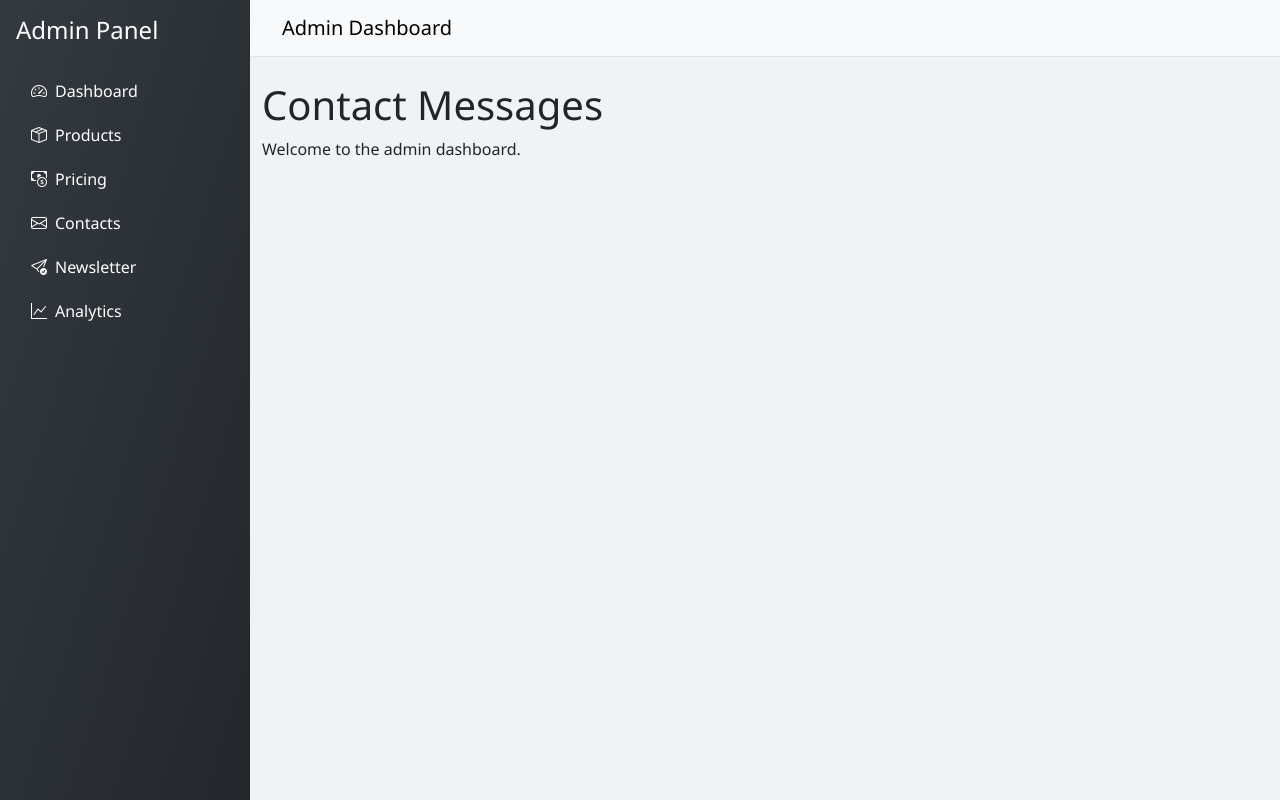
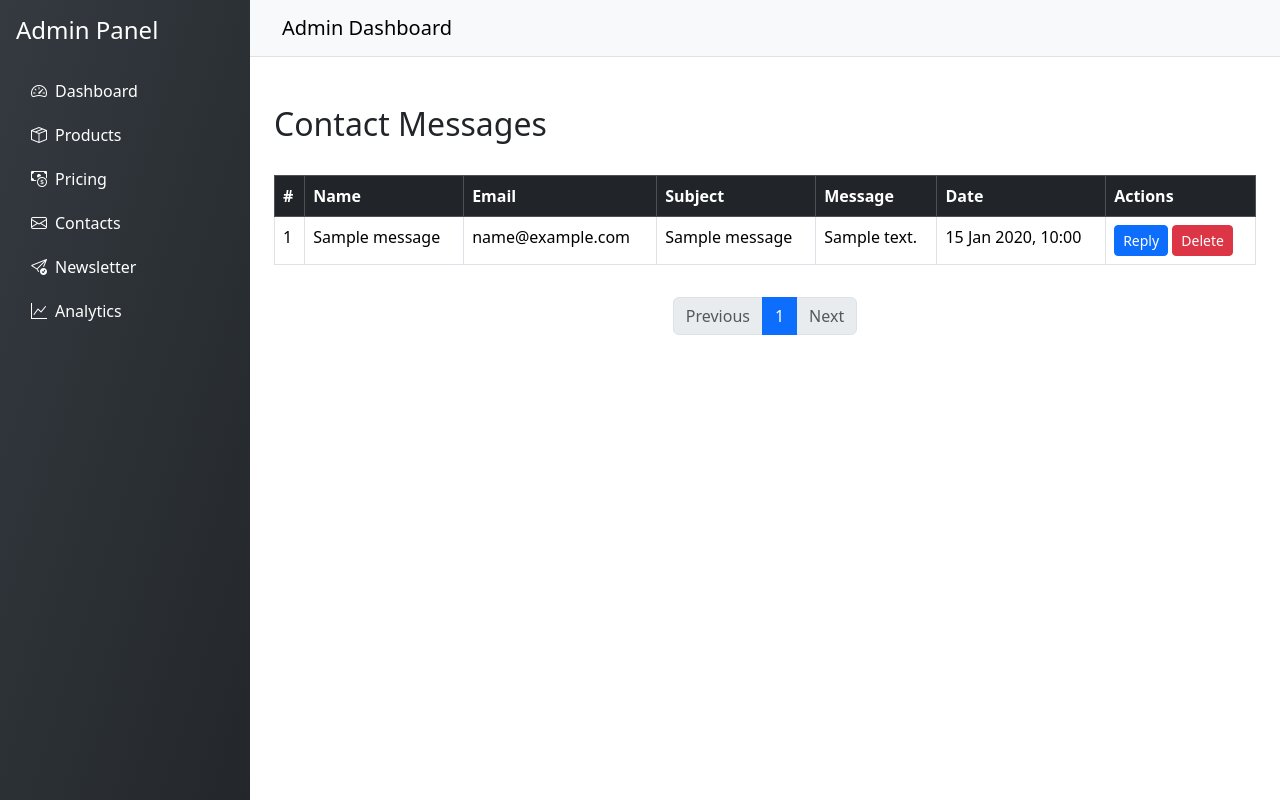
Before and after one commit to Pelusharaz/sharaztechnologies, a PHP site: page /Backend/pages/contacts.php in a window 1280 px wide. Run offline with PHP 8.4, Linux system fonts and the light colour scheme; tables that the repository leaves empty hold one stand-in row (values such as "Sample post").

Commit message:
13th May 2025

```diff
--- a/Backend/css/style.css
+++ b/Backend/css/style.css
@@ -43,3 +43,16 @@ a {
     margin-left: 0;
   }
 }
+
+
+/* contacts.php */
+.actions a {
+    margin-right: 10px;
+  }
+
+
+  .pagination .page-item.active .page-link {
+  background-color: #0d6efd;
+  border-color: #0d6efd;
+  color: #fff;
+}
--- a/Backend/includes/header.php
+++ b/Backend/includes/header.php
@@ -8,6 +8,9 @@
   <link href="https://cdn.jsdelivr.net/npm/bootstrap@5.3.3/dist/css/bootstrap.min.css" rel="stylesheet">
   <link rel="stylesheet" href="../css/style.css">
   <link rel="stylesheet" href="https://cdn.jsdelivr.net/npm/bootstrap-icons/font/bootstrap-icons.css">
+
+  <!-- contacts.php styles -->
+  <link rel="stylesheet" href="https://cdn.jsdelivr.net/npm/bootstrap@5.3.2/dist/css/bootstrap.min.css">
 </head>
 <body>
 
--- a/Backend/pages/contacts.php
+++ b/Backend/pages/contacts.php
@@ -1,188 +1,104 @@
+
+<!-- Get contact messages -->
+<?php
+require_once '../includes/config.php'; // PDO connection
+
+// Pagination setup
+$limit = 10; // Messages per page
+$page = isset($_GET['page']) && is_numeric($_GET['page']) ? (int) $_GET['page'] : 1;
+$offset = ($page - 1) * $limit;
+
+// Fetch total messages count
+$totalStmt = $pdo->query("SELECT COUNT(*) FROM contact_messages");
+$totalMessages = $totalStmt->fetchColumn();
+$totalPages = ceil($totalMessages / $limit);
+
+// Fetch paginated messages
+$stmt = $pdo->prepare("SELECT * FROM contact_messages ORDER BY submitted_at DESC LIMIT :limit OFFSET :offset");
+$stmt->bindValue(':limit', $limit, PDO::PARAM_INT);
+$stmt->bindValue(':offset', $offset, PDO::PARAM_INT);
+$stmt->execute();
+$messages = $stmt->fetchAll(PDO::FETCH_ASSOC);
+?>
+
 <?php include '../includes/header.php'; ?>
 
-<h1>Contact Messages</h1>
-<p>Welcome to the admin dashboard.</p>
+<div class="container mt-5">
+  <h2>Contact Messages</h2>
+
+  <!-- Responsive wrapper -->
+  <div class="table-responsive">
+    <table class="table table-bordered table-hover mt-4">
+      <thead class="table-dark">
+        <tr>
+          <th>#</th>
+          <th>Name</th>
+          <th>Email</th>
+          <th>Subject</th>
+          <th>Message</th>
+          <th>Date</th>
+          <th>Actions</th>
+        </tr>
+      </thead>
+      <tbody>
+        <?php if ($messages): ?>
+          <?php foreach ($messages as $index => $msg): ?>
+            <tr>
+              <td><?= ($offset + $index + 1) ?></td>
+              <td><?= htmlspecialchars($msg['name']) ?></td>
+              <td><?= htmlspecialchars($msg['email']) ?></td>
+              <td><?= htmlspecialchars($msg['subject']) ?></td>
+              <td><?= nl2br(htmlspecialchars($msg['message'])) ?></td>
+              <td><?= date('d M Y, H:i', strtotime($msg['submitted_at'])) ?></td>
+              <td>
+                <a href="mailto:<?= $msg['email'] ?>?subject=RE: <?= urlencode($msg['subject']) ?>" class="btn btn-sm btn-primary">Reply</a>
+                <a href="../forms/delete.php?id=<?= $msg['id'] ?>" class="btn btn-sm btn-danger" onclick="return confirm('Delete this message?');">Delete</a>
+              </td>
+            </tr>
+          <?php endforeach; ?>
+        <?php else: ?>
+          <tr>
+            <td colspan="7" class="text-center text-muted">No messages found.</td>
+          </tr>
+        <?php endif; ?>
+      </tbody>
+    </table>
+  </div>
+
+  <!-- Pagination controls -->
+  <nav aria-label="Message pagination">
+    <ul class="pagination justify-content-center mt-3">
+      <?php if ($page > 1): ?>
+        <li class="page-item">
+          <a class="page-link" href="?page=<?= $page - 1 ?>">Previous</a>
+        </li>
+      <?php else: ?>
+        <li class="page-item disabled">
+          <span class="page-link">Previous</span>
+        </li>
+      <?php endif; ?>
+
+      <?php for ($i = 1; $i <= $totalPages; $i++): ?>
+        <li class="page-item <?= $i === $page ? 'active' : '' ?>">
+          <a class="page-link" href="?page=<?= $i ?>"><?= $i ?></a>
+        </li>
+      <?php endfor; ?>
+
+      <?php if ($page < $totalPages): ?>
+        <li class="page-item">
+          <a class="page-link" href="?page=<?= $page + 1 ?>">Next</a>
+        </li>
+      <?php else: ?>
+        <li class="page-item disabled">
+          <span class="page-link">Next</span>
+        </li>
+      <?php endif; ?>
+    </ul>
+  </nav>
+</div>
 
 
-<?php
-// if ($_SERVER["REQUEST_METHOD"] == "POST") {
-//     // Include the PDO connection
-//     require_once '../includes/config.php'; // Make sure this path is correct
-
-//     // Get and sanitize inputs
-//     $name = trim($_POST['name']);
-//     $email = trim($_POST['email']);
-//     $subject = trim($_POST['subject']);
-//     $message = trim($_POST['message']);
-
-//     try {
-//         // Insert into DB
-//         $stmt = $pdo->prepare("INSERT INTO contact_messages (name, email, subject, message) VALUES (?, ?, ?, ?)");
-//         $stmt->execute([$name, $email, $subject, $message]);
-
-//         // Prepare email
-//         // $to = "sharaztechs@gmail.com"; // <-- Replace this with your actual Gmail
-//         // $email_subject = "New Contact Form Submission: $subject";
-//         // $email_body = "You have received a new message from the contact form:\n\n"
-//         //             . "Name: $name\n"
-//         //             . "Email: $email\n\n"
-//         //             . "Message:\n$message";
-//         // $headers = "From: noreply@yourdomain.com\r\n";
-//         // $headers .= "Reply-To: $email\r\n";
-
-//         // // Send the email
-//         // if (mail($to, $email_subject, $email_body, $headers)) {
-//         //     header("Location: ../../index.php?status=success");
-//         // } else {
-//         //     header("Location: ../../index.php?status=mail_error");
-//         // }
-//         // exit;
-
-//     } catch (Exception $e) {
-//         // On DB error
-//         header("Location: ../../index.php?status=db_error");
-//         exit;
-//     }
-// } else {
-//     // If accessed without POST
-//     header("Location: ../../index.php");
-//     exit;
-// }
-?>
-
-
-<?php
-// require_once '../includes/config.php'; // Adjust path to your PDO connection
-
-// if ($_SERVER['REQUEST_METHOD'] === 'POST' && isset($_POST['submit'])) {
-//12     // Sanitize input
-//     $name    = trim($_POST['name']);
-//     $email   = trim($_POST['email']);
-//     $subject = trim($_POST['subject']);
-//     $message = trim($_POST['message']);
-
-//     // Basic validation (can expand)
-//     if (empty($name) || empty($email) || empty($subject) || empty($message)) {
-//         echo '<div class="error-message">Please fill in all fields.</div>';
-//         exit;
-//     }
-
-//     try {
-//         // Insert into DB
-//         $stmt = $pdo->prepare("INSERT INTO contact_messages (name, email, subject, message) VALUES (?, ?, ?, ?)");
-//         $stmt->execute([$name, $email, $subject, $message]);
-
-//         // Optional: Send email (comment out if not needed)
-//         /*
-//         $to = "you@example.com"; // change to your email
-//         $headers = "From: $email" . "\r\n" .
-//                    "Reply-To: $email" . "\r\n" .
-//                    "X-Mailer: PHP/" . phpversion();
-//         mail($to, $subject, $message, $headers);
-//         */
-
-//         echo '<div class="sent-message">Your message has been sent. Thank you!</div>';
-//     } catch (PDOException $e) {
-//         echo '<div class="error-message">Error saving message. Please try again later.</div>';
-//         // You can log $e->getMessage() somewhere for debugging
-//     }
-// } else {
-//     echo '<div class="error-message">Invalid request.</div>';
-// }
-?>
-
-
-
-
-
-<!-- To add contact messages -->
-<?php
-// require '../includes/db.php';
-
-// $name = $_POST['name'];
-// $email = $_POST['email'];
-// $subject = $_POST['subject'];
-// $message = $_POST['message'];
-
-// $sql = "INSERT INTO contact_messages (name, email, subject, message) VALUES (?, ?, ?, ?)";
-// $stmt = $pdo->prepare($sql);
-// $stmt->execute([$name, $email, $subject, $message]);
-
-// echo "<script>alert('message sent successfully')</script>
-// <script>window.location = '../../index.php'</script>";
-
-// ?>
-<!-- end submission -->
-
-
-<!-- To add contact messages and send mail -->
-<?php
-// // Set response type
-// header('Content-Type: application/json');
-
-// // Database credentials
-// require_once '../includes/db.php'; // Adjust the path to where your db.php is located
-
-// // Email destination
-// $receiving_email_address = 'sharaztechs@gmail.com';
-
-// try {
-//   // Validate form submission
-//   if ($_SERVER["REQUEST_METHOD"] !== "POST") {
-//     throw new Exception("Invalid request method.");
-//   }
-
-//   // Collect and sanitize form data
-//   $name    = htmlspecialchars(trim($_POST["name"]));
-//   $email   = filter_var(trim($_POST["email"]), FILTER_SANITIZE_EMAIL);
-//   $subject = htmlspecialchars(trim($_POST["subject"]));
-//   $message = htmlspecialchars(trim($_POST["message"]));
-
-//   // Validate required fields
-//   if (!$name || !$email || !$subject || !$message) {
-//     throw new Exception("All fields are required.");
-//   }
-
-//   if (!filter_var($email, FILTER_VALIDATE_EMAIL)) {
-//     throw new Exception("Invalid email address.");
-//   }
-
-//   // Insert into database
-//   $stmt = $pdo->prepare("INSERT INTO contact_messages (name, email, subject, message) VALUES (?, ?, ?, ?)");
-//   $stmt->execute([$name, $email, $subject, $message]);
-
-//   // Send email
-//   // $email_subject = "New Contact Message: $subject";
-//   // $email_body = "You have received a new message:\n\n" .
-//   //               "Name: $name\n" .
-//   //               "Email: $email\n\n" .
-//   //               "Subject: $subject\n\n" .
-//   //               "Message:\n$message\n";
-
-//   // $headers = "From: $name <$email>\r\nReply-To: $email";
-
-//   // if (!mail($receiving_email_address, $email_subject, $email_body, $headers)) {
-//   //   throw new Exception("Failed to send email.");
-//   // }
-
-//   // Success response
-//     session_start();
-//     $_SESSION['contact_status'] = 'success';
-//     header('Location: ../../index.php'); // Redirect back to the section or page
-//     exit;
-
-
-// } catch (Exception $e) {
-//   // Error response
-//     session_start();
-//     $_SESSION['contact_status'] = 'error';
-//     $_SESSION['contact_message'] = $e->getMessage();
-//     header('Location: ../../index.php');
-//     exit;
-
-// }
-?>
-
+<!-- end Getting contact messages -->
 
 
 <?php include '../includes/footer.php'; ?>
--- a/index.php
+++ b/index.php
@@ -1775,7 +1775,7 @@ $stmt->execute([$page, $action]);
           </div>
 
           <div class="col-lg-6">
-            <form id="contact-form" action="Backend/pages/contacts.php" method="POST" class="php-email-form" data-aos="fade-up" data-aos-delay="200">
+            <form id="contact-form" action="Backend/forms/contact-submit.php" method="POST" class="php-email-form" data-aos="fade-up" data-aos-delay="200">
               <div class="row gy-4">
 
                 <div class="col-md-6">
@@ -1804,6 +1804,7 @@ $stmt->execute([$page, $action]);
 
               </div>
             </form>
+
           </div><!-- End Contact Form -->
 
         </div>
@@ -1914,7 +1915,7 @@ $stmt->execute([$page, $action]);
   <script src="assets/js/main.js" defer></script>
 
   <!-- Backend Js -->
-   <script src="Backend/js/scripts.js" defer></script>
+   <script src="Backend/js/script.js" defer></script>
 
   <!-- Pre load script -->
   <script>
```
Also changed, not shown: Backend/forms/contact-submit.php (added, +42 -0 lines), Backend/forms/delete.php (added, +20 -0 lines), Backend/js/script.js (+65 -31 lines), assets/css/extra.css (+8 -0 lines).
